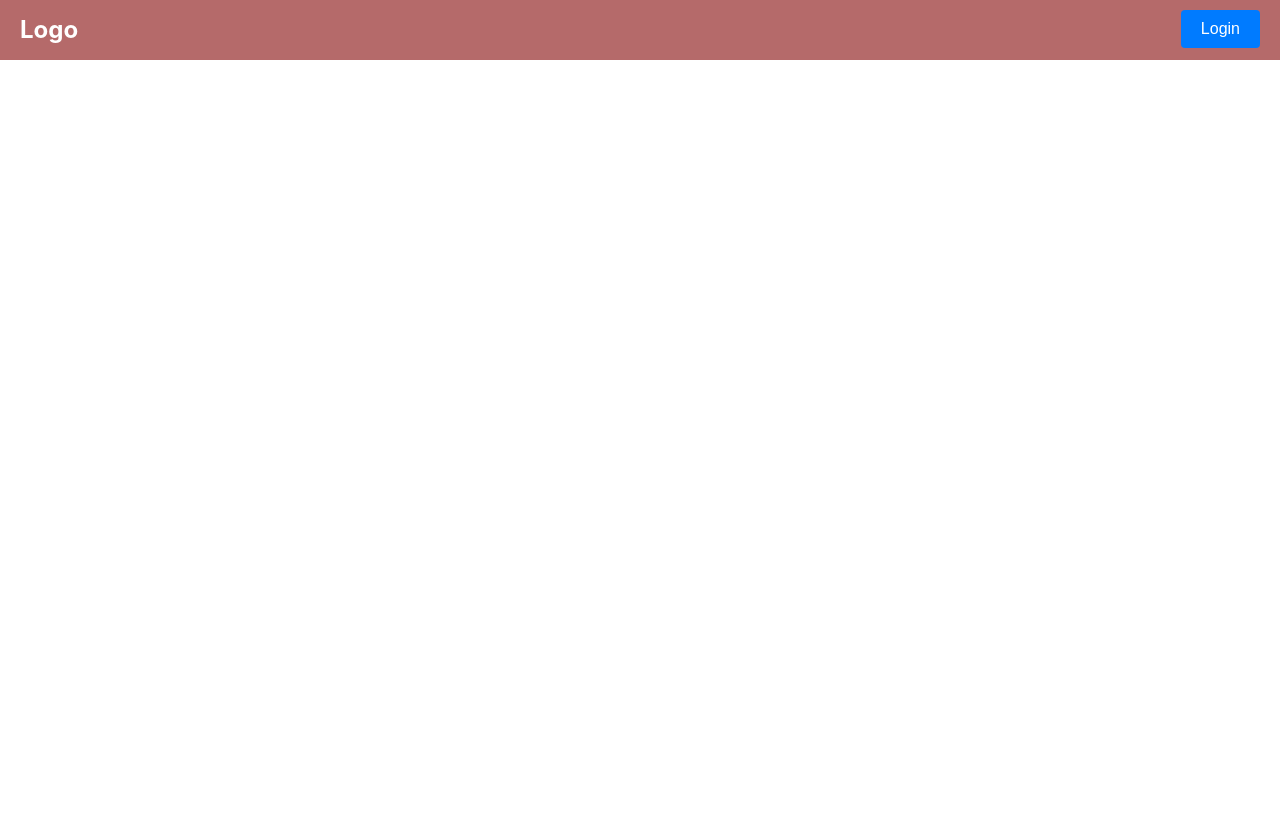
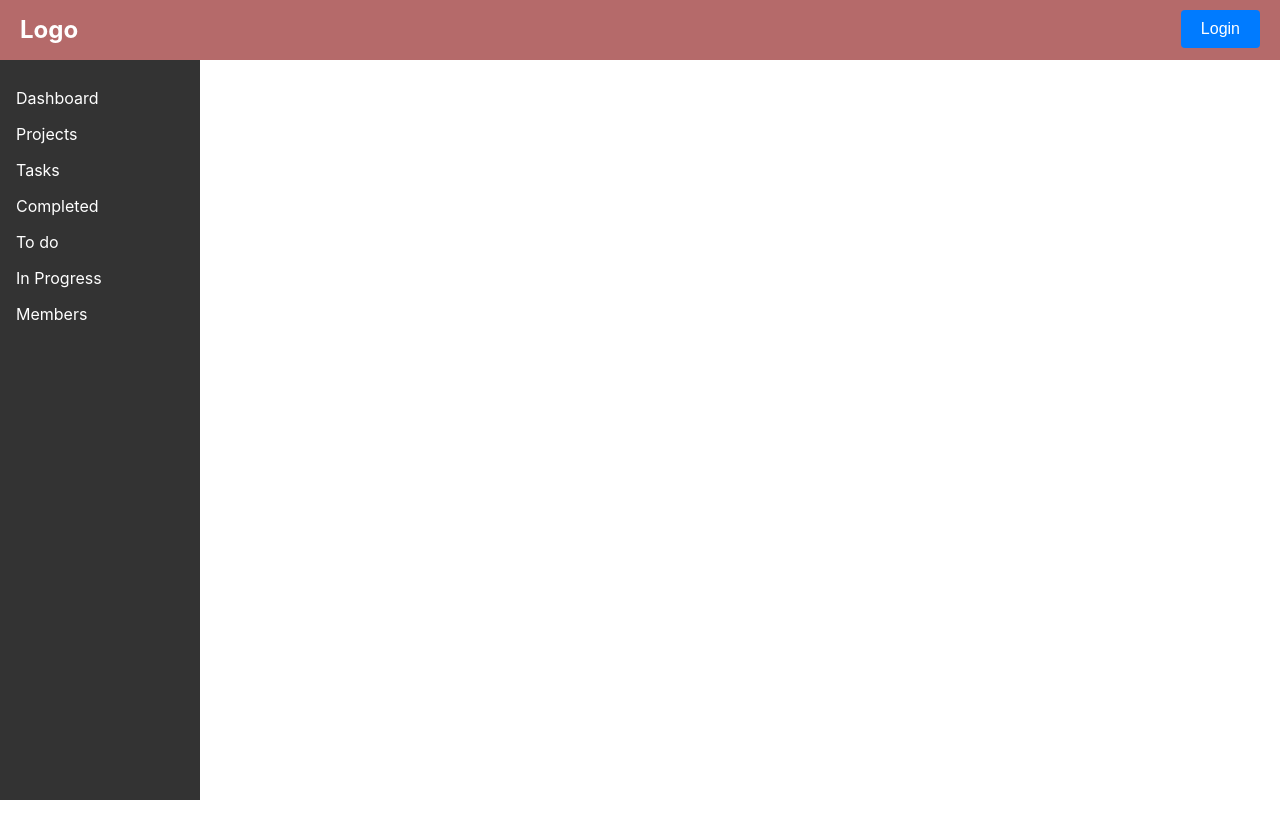
Before and after one commit to Laayaa94/Project-Management-Tool, a React (Create React App) app in the folder frontend/: page /complete in a window 1280 px wide. Before the commit this address had no page. Shown: the top 838 px of the page. Before the commit the page ends 800 px from the top, so only its background shows below. Built offline with nearby package versions, Linux system fonts and the light colour scheme.

Commit message:
created three position componenrs todo,complete,in progress

```diff
--- a/frontend/src/App.js
+++ b/frontend/src/App.js
@@ -1,5 +1,5 @@
 import React from "react";
-import {BrowserRouter, Route, Routes} from 'react-router-dom'
+import { BrowserRouter, Route, Routes } from 'react-router-dom';
 import Home from "./Pages/Home";
 import Main from "./Pages/Main";
 import NavBar from "./Components/NavBar/NavBar";
@@ -7,8 +7,11 @@ import SideNavBar from "./Components/SideNavBar/SideNavBar";
 import Projects from "./Components/Projects/Projects";
 import Tasks from "./Components/Tasks/Task";
 import Users from "./Components/Users/Users";
+import Completed from "./Components/Completed/Completed";
+import ToDo from "./Components/ToDo/ToDo";
+import InProgress from "./Components/InProgress/InProgress";
+
 import './App.css';
-
 
 const MainLayout = ({ children }) => (
   <div className="main-layout">
@@ -22,7 +25,7 @@ const MainLayout = ({ children }) => (
 function App() {
   return (
     <div className="App">
-     <BrowserRouter>
+      <BrowserRouter>
         <NavBar />
         <Routes>
           <Route path="/" element={<Home />} />
@@ -30,6 +33,9 @@ function App() {
           <Route path="/projects" element={<MainLayout><Projects /></MainLayout>} />
           <Route path="/tasks" element={<MainLayout><Tasks /></MainLayout>} />
           <Route path="/users" element={<MainLayout><Users /></MainLayout>} />
+          <Route path="/complete" element={<MainLayout><Completed /></MainLayout>} />
+          <Route path="/todo" element={<MainLayout><ToDo /></MainLayout>} />
+          <Route path="/inprogress" element={<MainLayout><InProgress /></MainLayout>} />
         </Routes>
       </BrowserRouter>
     </div>
--- /dev/null
+++ b/frontend/src/Components/Completed/Completed.jsx
@@ -0,0 +1,11 @@
+import React from 'react'
+import './Completed.css'
+const Completed = () => {
+  return (
+    <div>
+
+    </div>
+  )
+}
+
+export default Completed
--- /dev/null
+++ b/frontend/src/Components/InProgress/InProgress.jsx
@@ -0,0 +1,11 @@
+import React from 'react'
+import './InProgress.css'
+const InProgress = () => {
+  return (
+    <div>
+
+    </div>
+  )
+}
+
+export default InProgress
--- a/frontend/src/Components/SideNavBar/SideNavBar.jsx
+++ b/frontend/src/Components/SideNavBar/SideNavBar.jsx
@@ -16,13 +16,13 @@ const SideNavBar = () => {
           <Link to="/tasks">Tasks</Link>
         </li>
         <li>
-          <Link to="/tasks">Completed</Link>
+          <Link to="/complete">Completed</Link>
         </li>
         <li>
-          <Link to="/tasks">To do</Link>
+          <Link to="/todo">To do</Link>
         </li>
         <li>
-          <Link to="/tasks">In Progress</Link>
+          <Link to="/inprogress">In Progress</Link>
         </li>
         <li>
           <Link to="/users">Members</Link>
--- a/frontend/src/Components/Tasks/CreateTasks/CreateTasks.jsx
+++ b/frontend/src/Components/Tasks/CreateTasks/CreateTasks.jsx
@@ -140,12 +140,15 @@ const CreateTasks = ({ projectId, token, projectTitle, projectDescription, proje
           },
         }
       );
+
       if (response.status === 200) {
-        fetchTasks();
-        setTaskTitle('');  // Reset task title
-        setTaskDescription('');  // Reset task description
-        setAssignedUserEmail('');  // Reset assigned user email
-        setTaskPosition('To Do');  // Reset task position
+        console.log('Task updated successfully');
+        fetchTasks(); // Refresh tasks after update
+        // Reset form fields
+        setTaskTitle('');
+        setTaskDescription('');
+        setAssignedUserEmail('');
+        setTaskPosition('To Do');
         setEditingTaskId(null); // Reset editing task id
       } else {
         console.error('Error updating task');
--- /dev/null
+++ b/frontend/src/Components/ToDo/ToDo.jsx
@@ -0,0 +1,11 @@
+import React from 'react'
+import './ToDo.css'
+const ToDo = () => {
+  return (
+    <div>
+
+    </div>
+  )
+}
+
+export default ToDo
```
Also changed, not shown: frontend/src/Components/Completed/Completed.css (added), frontend/src/Components/InProgress/InProgress.css (added), frontend/src/Components/ToDo/ToDo.css (added).
